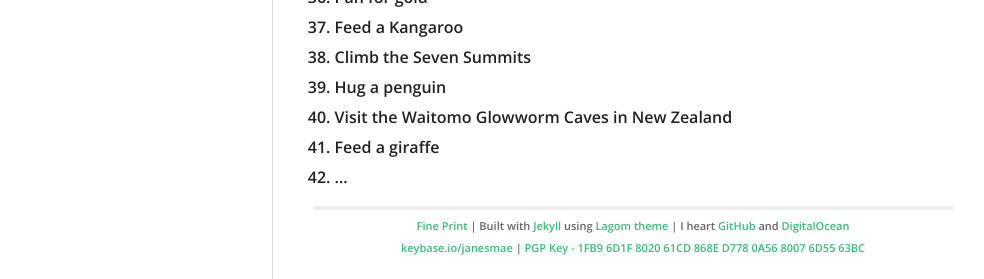
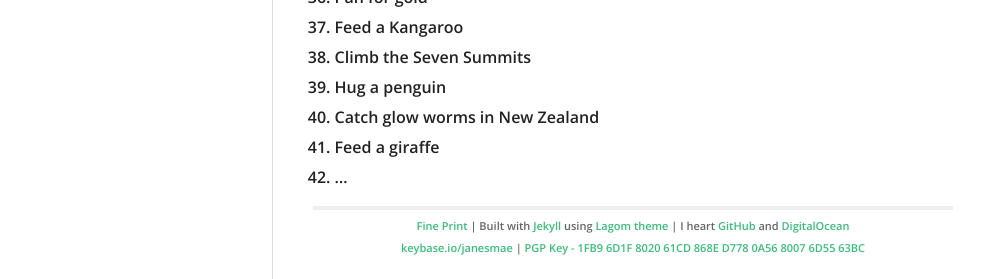
Before and after one commit to janesmae/ye_olde_janesmae.github.io, a Jekyll site: the page built from pages/bucketlist.md, in a window 1280 px wide. Shown: the part 1322-1601 px from the top of the page, without its empty margins (138-1122 px from the left). Built offline with Jekyll 4.4.1, drawn with Linux system fonts in a browser that asks for light colours; nearby versions of some CDN libraries.

Commit message:
fix bucketlist item

```diff
--- a/pages/bucketlist.md
+++ b/pages/bucketlist.md
@@ -52,6 +52,6 @@ My ever growing list of awesome adventures!
 1. Feed a Kangaroo
 1. Climb the Seven Summits
 1. Hug a penguin
-1. Visit the Waitomo Glowworm Caves in New Zealand
+1. Catch glow worms in New Zealand
 1. Feed a giraffe
 1. ...
```
